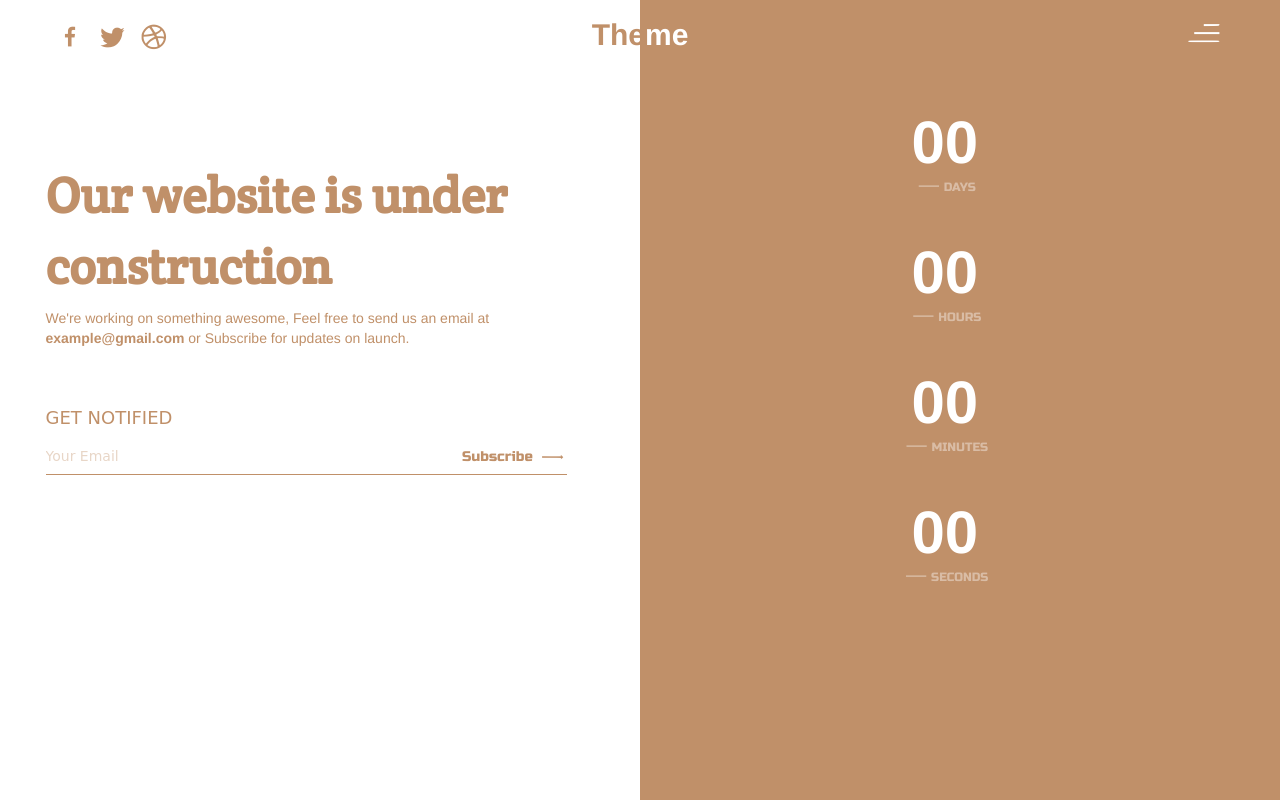
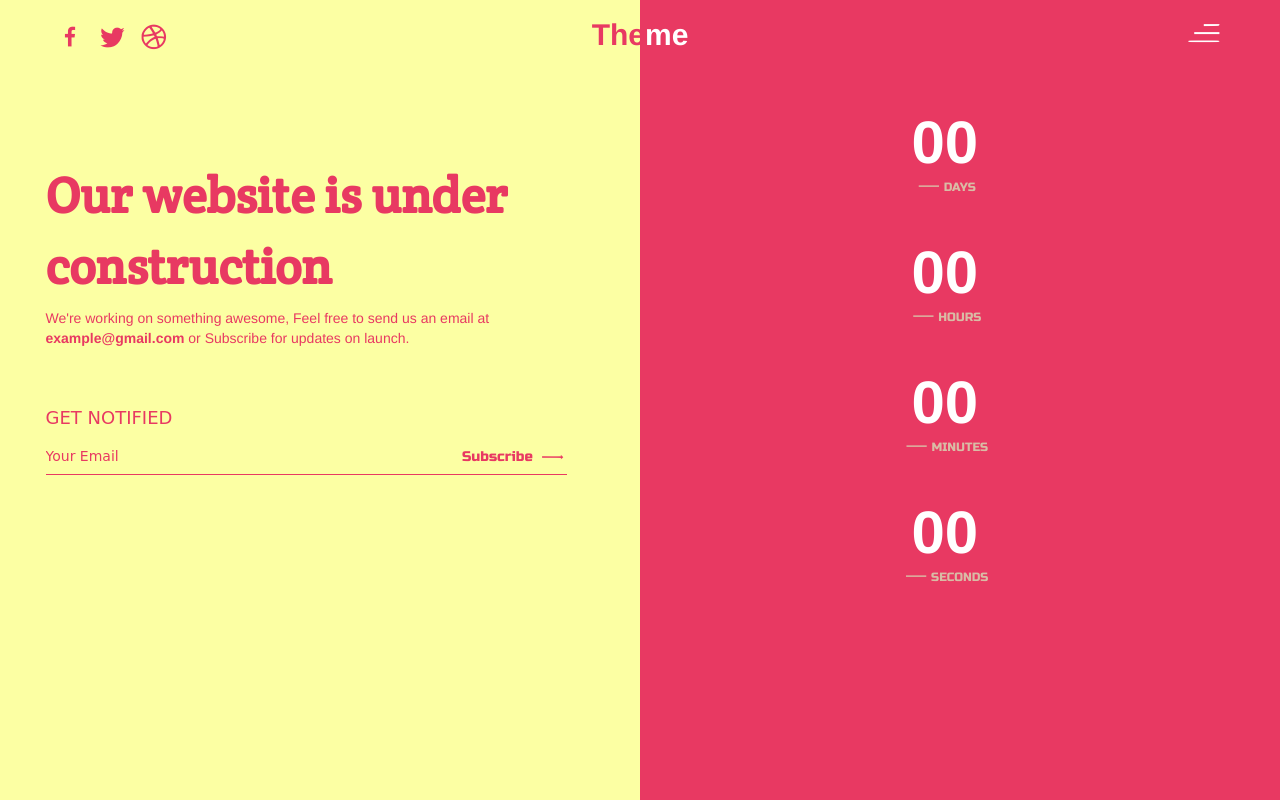
Before and after one commit to Kascique/theme, a plain HTML site: page index.html in a window 1280 px wide. Drawn offline with Linux system fonts and the light colour scheme; files whose address does not match are found by name; a web font is replaced by a local one.

Commit message:
Change colors

```diff
--- a/style/index.css
+++ b/style/index.css
@@ -4,7 +4,7 @@
 }
 body{
     padding: 0;
-    background: #c09069
+    background: #e83962
 }
 
 /*Menu style starts here*/
@@ -104,7 +104,7 @@ body{
 .header .social-icon{
     display: inline-block;
     font-size: 30px;
-    color: #c09069;
+    color: #e83962;
     text-decoration: none;
     margin-left: 8px;
     transition: all .5s linear 0s;
@@ -116,7 +116,7 @@ body{
 
 .header label{
     font-size: 30px;
-    color: #c09069;
+    color: #e83962;
     position: relative;
     top: -10px;
 }
@@ -138,10 +138,10 @@ body{
 /*Page header style ends here*/
 
 .col1{
-    background: #fff;
+    background: #fcffa3;
 }
 .col2{
-    background: #c09069;
+    background: #e83962;
 }
 
 .col-con{
@@ -165,29 +165,37 @@ body{
 
 .col-con .mainLabel{
     font-size: 50px;
-   color: #c09069;
+   color: #e83962;
    font-family: 'Crete Round', serif;
 }
 
 .col-con p{
-    color: #c09069
+    color: #e83962
 }
 
 
 .col-con .emailMe{
 	text-decoration: none;
 	font-weight: bold;
-	color: #c09069
+	color: #e83962
 }
 
 .sub-con{
     width: 90%;
-       border-bottom: 1.5px solid #c09069;
+       border-bottom: 1.5px solid #e83962;
+}
+
+.sub-con input{
+	background: transparent;
+}
+
+.sub-con input::-webkit-input-placeholder{
+	color: #e83962;
 }
 
 .con1 h4{
     text-transform: uppercase;
-    color: #c09069;
+    color: #e83962;
     font-family: 'Baloo Bhaina', cursive;
 }
 
@@ -197,7 +205,7 @@ body{
     border: none;
     font-family: 'Baloo Bhaina', cursive;
     padding-left: 0px;
-    color: #c09069;
+    color: #e83962;
 }
 
 .email::-webkit-input-placeholder { /* Chrome/Opera/Safari */
@@ -216,7 +224,7 @@ body{
 .Subscribe{
     background: transparent;
     border: none;
-    color: #c09069;
+    color: #e83962;
     font-family: 'Russo One', sans-serif;
     position: relative;
     left: 35px;
```
